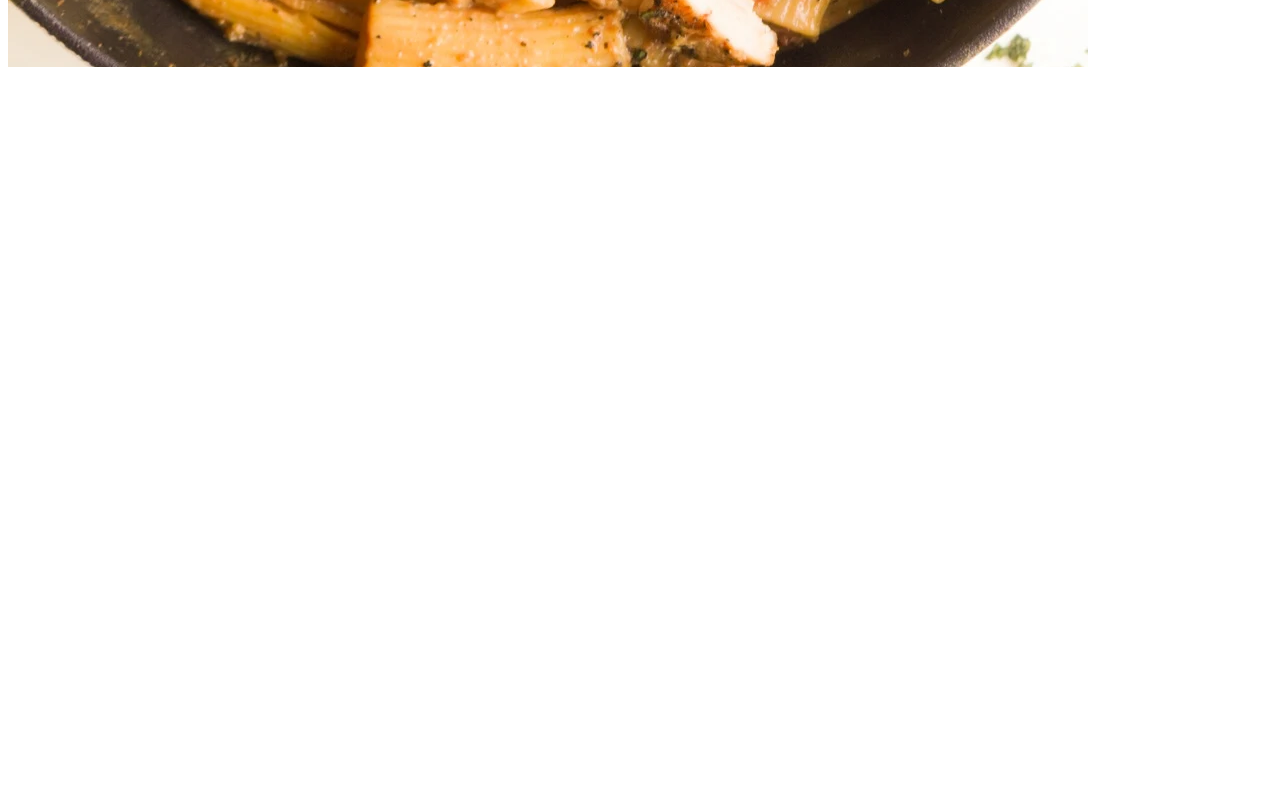
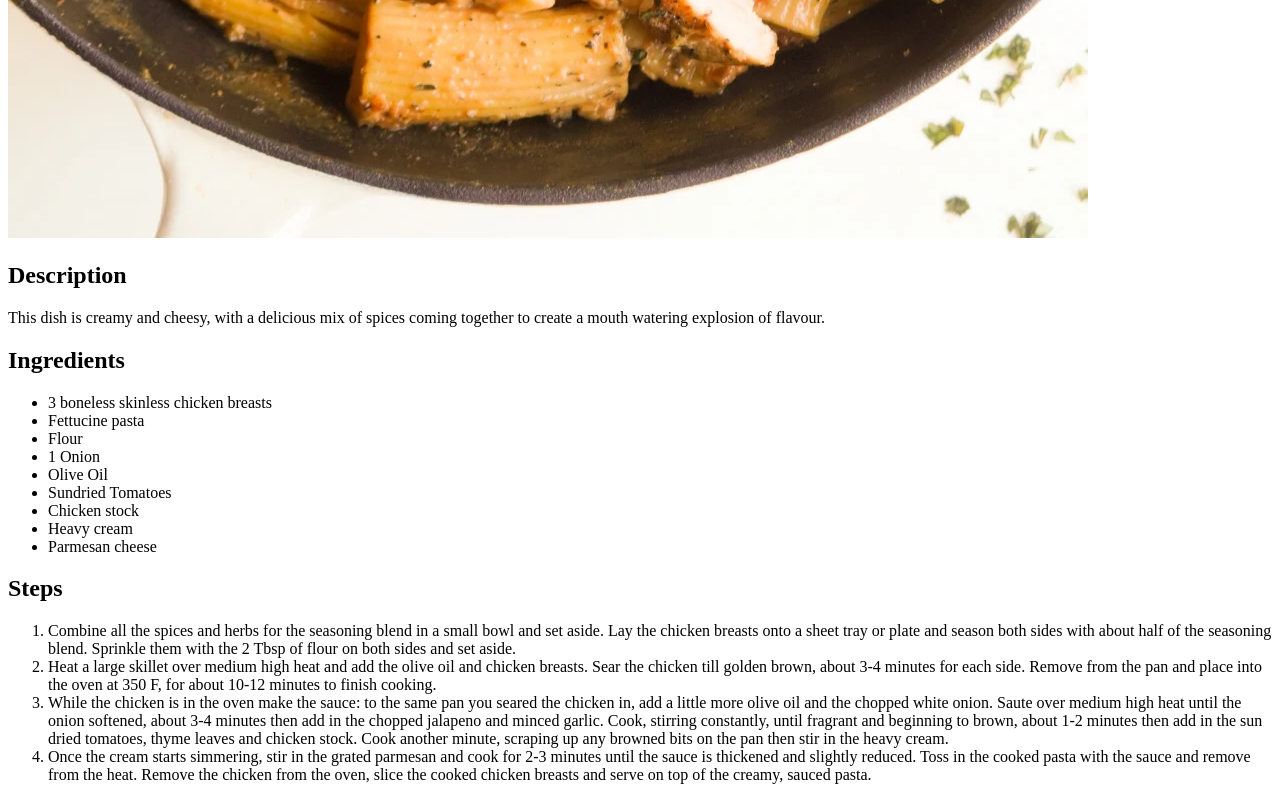
Before and after one commit to ImOothman/odin-recipes, a plain HTML site: page recipes/chicken-pasta.html in a window 1280 px wide. Shown: the part 1458-2258 px from the top of the page. Before the commit the page ends 1801 px from the top, so only its background shows below. Drawn offline with Linux system fonts and the light colour scheme.

Commit message:
Added list of ingredients and cooking steps for chicken pasta recipe page

```diff
--- a/recipes/chicken-pasta.html
+++ b/recipes/chicken-pasta.html
@@ -11,5 +11,25 @@
     <h2>Description</h2>
         <p>This dish is creamy and cheesy, with a delicious mix of spices coming
         together to create a mouth watering explosion of flavour.</p>
+    <h2>Ingredients</h2>
+        <ul>
+            <li>3 boneless skinless chicken breasts</li>
+            <li>Fettucine pasta</li>
+            <li>Flour</li>
+            <li>1 Onion</li>
+            <li>Olive Oil</li>
+            <li>Sundried Tomatoes</li>
+            <li>Chicken stock</li>
+            <li>Heavy cream</li>
+            <li>Parmesan cheese</li>
+         </ul>
+
+    <h2>Steps</h2>
+         <ol>
+            <li>Combine all the spices and herbs for the seasoning blend in a small bowl and set aside. Lay the chicken breasts onto a sheet tray or plate and season both sides with about half of the seasoning blend. Sprinkle them with the 2 Tbsp of flour on both sides and set aside.</li>
+            <li>Heat a large skillet over medium high heat and add the olive oil and chicken breasts. Sear the chicken till golden brown, about 3-4 minutes for each side. Remove from the pan and place into the oven at 350 F, for about 10-12 minutes to finish cooking.</li>
+            <li>While the chicken is in the oven make the sauce: to the same pan you seared the chicken in, add a little more olive oil and the chopped white onion. Saute over medium high heat until the onion softened, about 3-4 minutes then add in the chopped jalapeno and minced garlic. Cook, stirring constantly, until fragrant and beginning to brown, about 1-2 minutes then add in the sun dried tomatoes, thyme leaves and chicken stock. Cook another minute, scraping up any browned bits on the pan then stir in the heavy cream.</li>
+            <li>Once the cream starts simmering, stir in the grated parmesan and cook for 2-3 minutes until the sauce is thickened and slightly reduced. Toss in the cooked pasta with the sauce and remove from the heat. Remove the chicken from the oven, slice the cooked chicken breasts and serve on top of the creamy, sauced pasta.</li>
+        </ol>
 </body>
 </html>
```
